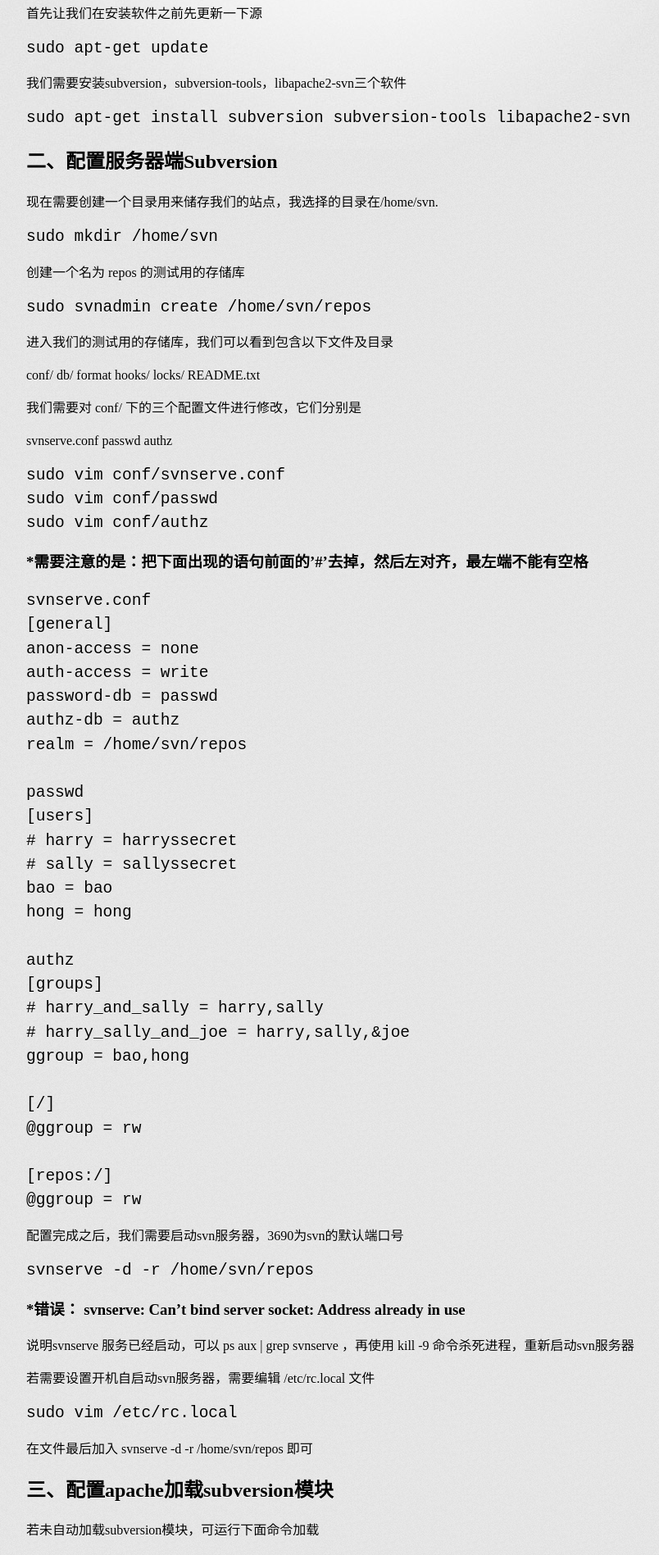
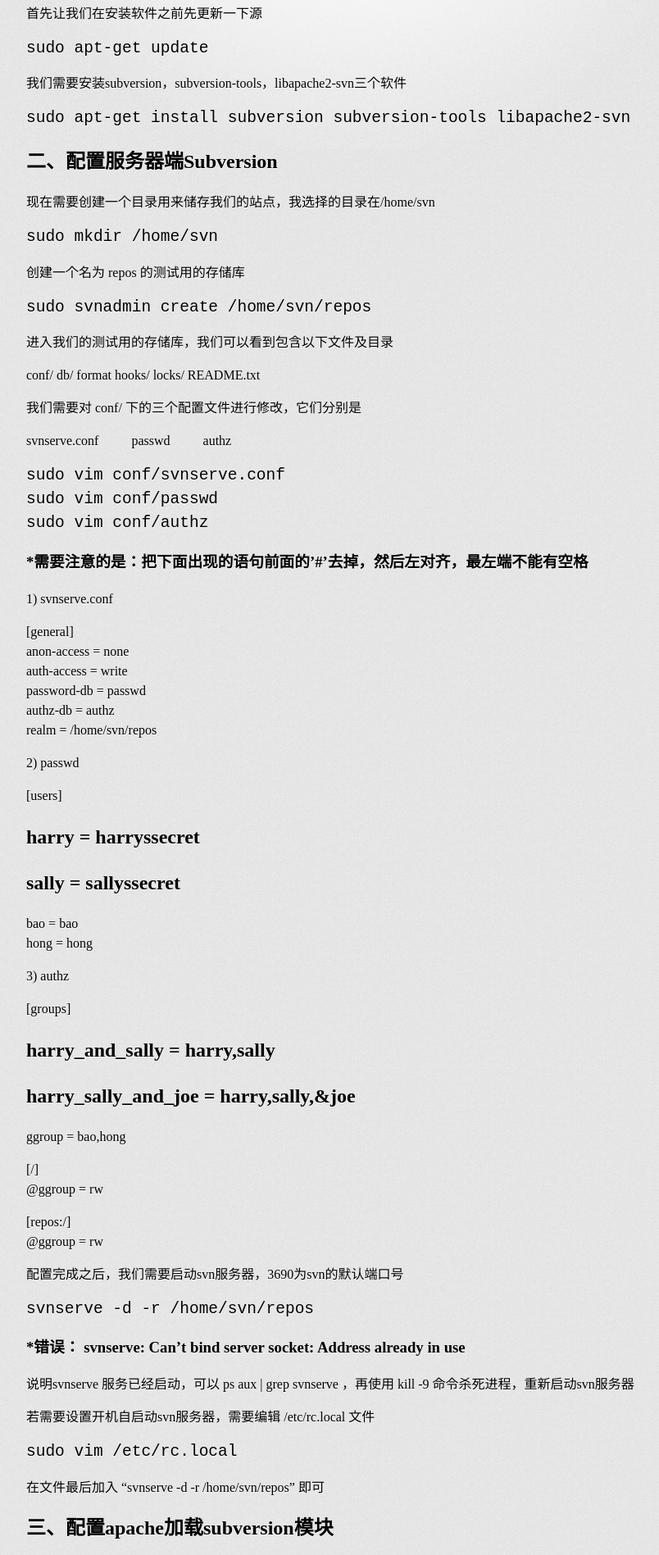
Before and after one commit to GuidoPaul/GuidoPaul.github.io, a Jekyll site: the page built from _posts/2014-12-05-subversion-and-subclipse.md, in a window 1280 px wide. Shown: the part 391-2288 px from the top of the page at 82% size, without its empty margins (208-1012 px from the left). Built offline with Jekyll 4.4.1, drawn with Linux system fonts in a browser that asks for light colours; comment, search, counter and statistics services are not loaded; some of the changed text lies outside the part shown.

Commit message:
fix article of svn.

```diff
--- a/_posts/2014-12-05-subversion-and-subclipse.md
+++ b/_posts/2014-12-05-subversion-and-subclipse.md
@@ -20,7 +20,7 @@ Subclipse客户端工具。然后通过局域网，让我的另一个团队成
 
 ## 二、配置服务器端Subversion
 
-现在需要创建一个目录用来储存我们的站点，我选择的目录在/home/svn.
+现在需要创建一个目录用来储存我们的站点，我选择的目录在/home/svn
 
 	sudo mkdir /home/svn
 
@@ -34,7 +34,7 @@ conf/ db/ format hooks/ locks/ README.txt
 
 我们需要对 conf/ 下的三个配置文件进行修改，它们分别是
 
-svnserve.conf passwd authz
+svnserve.conf &emsp;&emsp; passwd &emsp;&emsp; authz
 
 	sudo vim conf/svnserve.conf
 	sudo vim conf/passwd
@@ -42,32 +42,35 @@ svnserve.conf passwd authz
 
 ### *需要注意的是：把下面出现的语句前面的'#'去掉，然后左对齐，最左端不能有空格
 
-	svnserve.conf
-	[general]
-	anon-access = none
-	auth-access = write
-	password-db = passwd
-	authz-db = authz
-	realm = /home/svn/repos
+1) svnserve.conf
 
-	passwd
-	[users]
-	# harry = harryssecret
-	# sally = sallyssecret
-	bao = bao
-	hong = hong
+[general]
+anon-access = none
+auth-access = write
+password-db = passwd
+authz-db = authz
+realm = /home/svn/repos
 
-	authz
-	[groups]
-	# harry_and_sally = harry,sally
-	# harry_sally_and_joe = harry,sally,&joe
-	ggroup = bao,hong
+2) passwd
 
-	[/]
-	@ggroup = rw
+[users]
+# harry = harryssecret
+# sally = sallyssecret
+bao = bao
+hong = hong
 
-	[repos:/]
-	@ggroup = rw
+3) authz
+
+[groups]
+# harry_and_sally = harry,sally
+# harry_sally_and_joe = harry,sally,&joe
+ggroup = bao,hong
+
+[/]
+@ggroup = rw
+
+[repos:/]
+@ggroup = rw
 
 配置完成之后，我们需要启动svn服务器，3690为svn的默认端口号
 
@@ -82,7 +85,7 @@ svnserve.conf passwd authz
 
 	sudo vim /etc/rc.local
 
-在文件最后加入 svnserve -d -r /home/svn/repos 即可
+在文件最后加入 “svnserve -d -r /home/svn/repos” 即可
 
 ## 三、配置apache加载subversion模块
 
@@ -96,14 +99,14 @@ svnserve.conf passwd authz
 
 在 apache2.conf 的最后加上以下内容
 
-	<Location "/svn">
-		DAV svn
-		SVNParentPath /home/svn
-		AuthType Basic
-		AuthName "repos"
-		AuthUserFile /etc/svn-auth
-		Require valid-user
-	</Location>
+<Location "/svn">
+&emsp;&emsp;DAV svn
+&emsp;&emsp;SVNParentPath /home/svn
+&emsp;&emsp;AuthType Basic
+&emsp;&emsp;AuthName "repos"
+&emsp;&emsp;AuthUserFile /etc/svn-auth
+&emsp;&emsp;Require valid-user
+</Location>
 
 为登录添加帐号及密码，帐号密码同之前在 conf/ 下设置的 passwd 无关
 
@@ -192,12 +195,12 @@ Window -> show View -> SVN Repositories
 
 打开SVN Repositorie时会出现以下的错误
 
-	Failed to load JavaHL Library.
-	These are the errors that were encountered:
-	no libsvnjavahl-1 in java.library.path
-	no svnjavahl-1 in java.library.path
-	no svnjavahl in java.library.path
-	java.library.path = /usr/lib/jni
+Failed to load JavaHL Library.
+These are the errors that were encountered:
+no libsvnjavahl-1 in java.library.path
+no svnjavahl-1 in java.library.path
+no svnjavahl in java.library.path
+java.library.path = /usr/lib/jni
 
 这个错误告诉我们需要安装 JavaHL 库，执行安装命令
 
@@ -216,12 +219,13 @@ Window -> show View -> SVN Repositories
 
 例如：
 
-	-Djava.library.path=/usr/lib/jni
+-Djava.library.path=/usr/lib/jni
 
 或者
 
-	-Djava.library.path=/usr/lib/x86_64-linux-gnu/jni/
-	-Djava.library.path=/usr/lib/i386-linux-gnu/jni/
+-Djava.library.path=/usr/lib/x86_64-linux-gnu/jni/
+
+-Djava.library.path=/usr/lib/i386-linux-gnu/jni/
 
 修改完成之后重启MyEclipse，但是还是出现了一些问题
 
```
